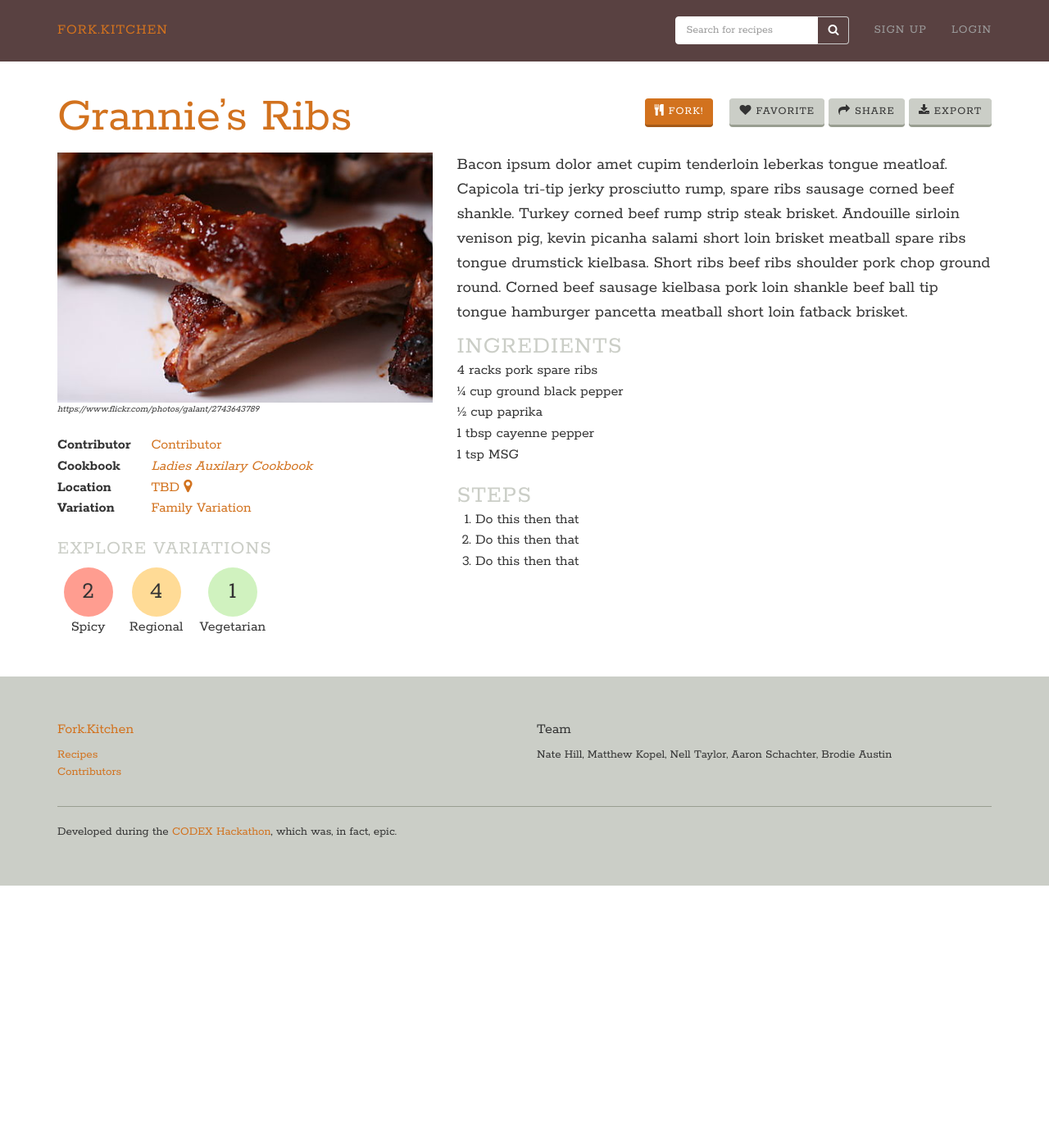
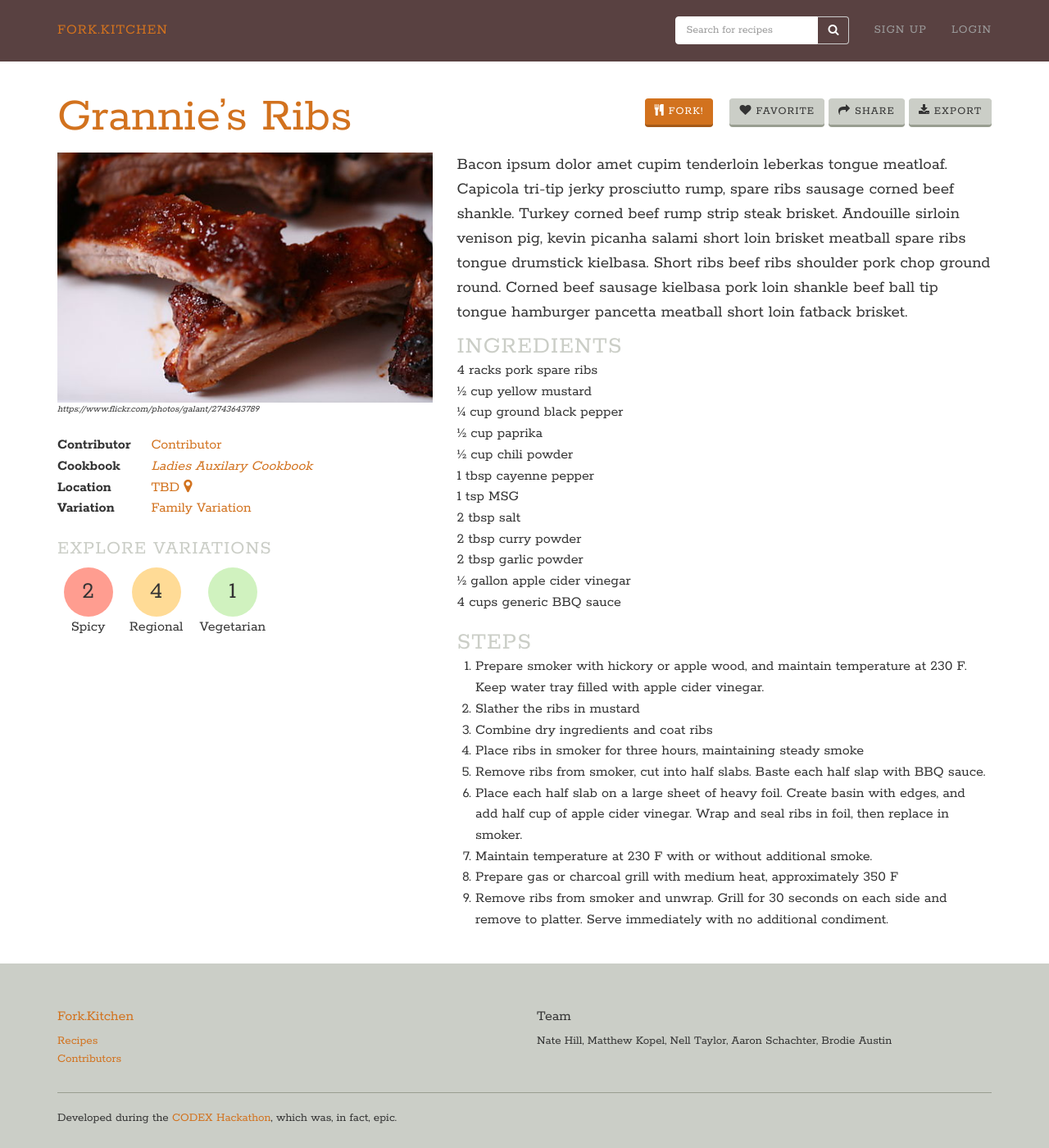
Before and after one commit to forkKitchen/prototype, a Jekyll site: the page built from recipes/index.html, in a window 1280 px wide and 1400 px high. Shown: the whole window at 82% size. Built offline with Jekyll 4.4.1, drawn with Linux system fonts in a browser that asks for light colours; nearby versions of some CDN libraries.

Commit message:
updated recipes, linked username, updated favicon

```diff
--- a/recipes/index.html
+++ b/recipes/index.html
@@ -43,16 +43,29 @@ title: "Recipes"
           <h2>Ingredients</h2>
           <ol class="ingredients">
             <li class="ingredient"><span class="value">4 racks</span> <span class="type">pork spare ribs</span></li>
+            <li class="ingredient"><span class="value">&frac12; cup</span> <span class="type">yellow mustard</span></li>
             <li class="ingredient"><span class="value">&frac14; cup</span> <span class="type">ground black pepper</span></li>
             <li class="ingredient"><span class="value">&frac12; cup</span> <span class="type">paprika</span></li>
+            <li class="ingredient"><span class="value">&frac12; cup</span> <span class="type">chili powder</span></li>
             <li class="ingredient"><span class="value">1 tbsp</span> <span class="type">cayenne pepper</span></li>
             <li class="ingredient"><span class="value">1 tsp</span> <span class="type">MSG</span></li>
+			<li class="ingredient"><span class="value">2 tbsp</span> <span class="type">salt</span></li>
+			<li class="ingredient"><span class="value">2 tbsp</span> <span class="type">curry powder</span></li>
+			<li class="ingredient"><span class="value">2 tbsp</span> <span class="type">garlic powder</span></li>
+			<li class="ingredient"><span class="value">&frac12; gallon</span> <span class="type">apple cider vinegar</span></li>
+			<li class="ingredient"><span class="value">4 cups</span> <span class="type">generic BBQ sauce</span></li>
           </ol>
           <h2>Steps</h2>
           <ol class="steps">
-            <li class="step">Do this then that</li>
-            <li class="step">Do this then that</li>
-            <li class="step">Do this then that</li>
+            <li class="step">Prepare smoker with hickory or apple wood, and maintain temperature at 230 F. Keep water tray filled with apple cider vinegar.</li>
+            <li class="step">Slather the ribs in mustard</li>
+            <li class="step">Combine dry ingredients and coat ribs</li>
+            <li class="step">Place ribs in smoker for three hours, maintaining steady smoke</li>
+            <li class="step">Remove ribs from smoker, cut into half slabs. Baste each half slap with BBQ sauce.</li>
+            <li class="step">Place each half slab on a large sheet of heavy foil. Create basin with edges, and add half cup of apple cider vinegar. Wrap and seal ribs in foil, then replace in smoker.</li>
+            <li class="step">Maintain temperature at 230 F with or without additional smoke.</li>
+            <li class="step">Prepare gas or charcoal grill with medium heat, approximately 350 F</li>
+            <li class="step">Remove ribs from smoker and unwrap. Grill for 30 seconds on each side and remove to platter. Serve immediately with no additional condiment.</li>
           </ol>
         </div>
       </section>
```
Also changed, not shown: recipes/forked/index.html (+23 -8 lines), assets/img/fork-logo.ico (deleted).
